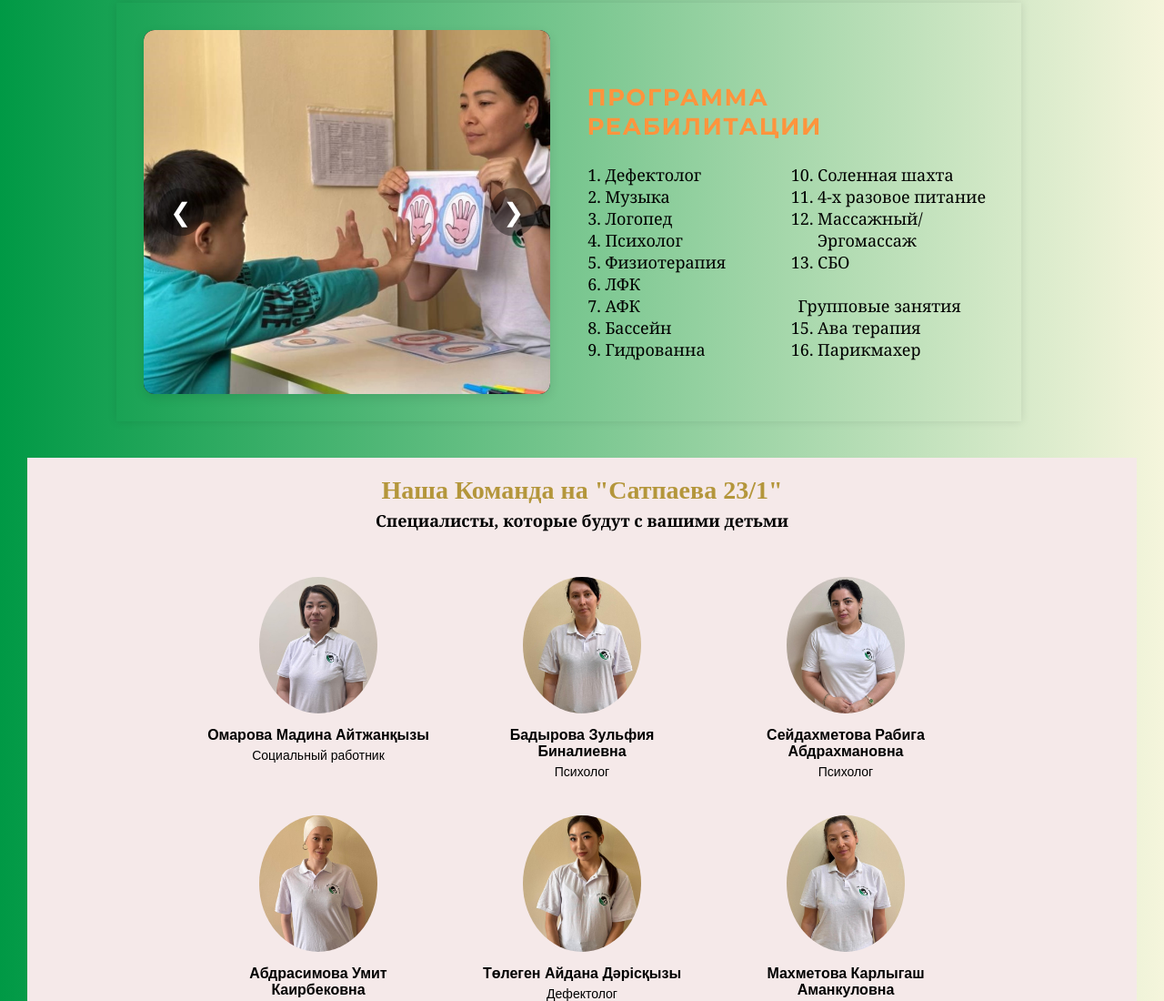
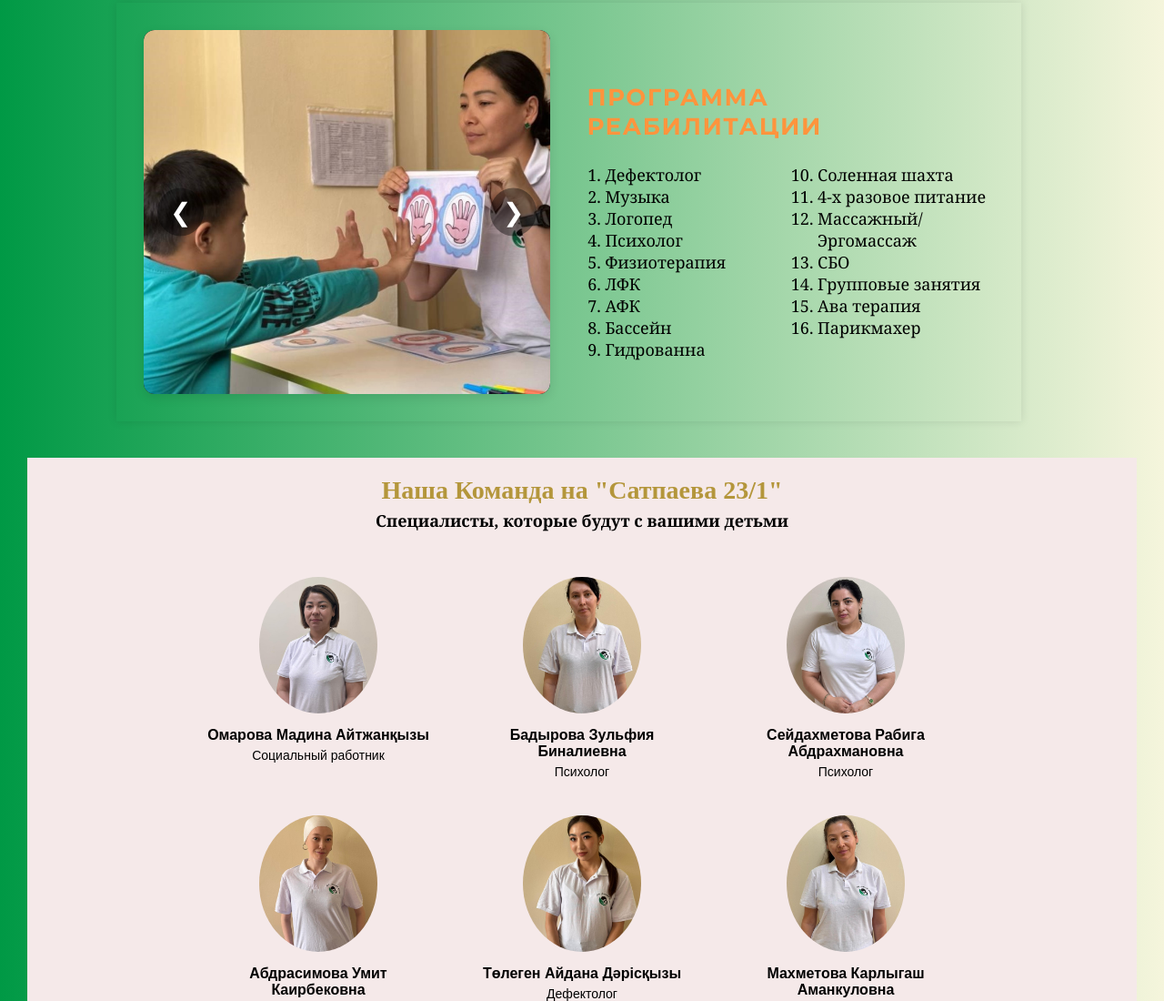
Before and after one commit to Ereksheanalar/Erekshe, a plain HTML site: page index.html in a window 1280 px wide. Shown: the part 1885-2985 px from the top of the page at 91% size. Drawn offline with Linux system fonts and the light colour scheme.

Commit message:
Update index.html

```diff
--- a/index.html
+++ b/index.html
@@ -1089,9 +1089,8 @@ h1.title {
   <li>4-х разовое питание</li>
   <li>Массажный/Эргомассаж</li>
   <li>СБО</li>
-<br>
-  <!-- Без нумерации: -->
-  <li class="no-number">Групповые занятия</li>
+
+  <li>Групповые занятия</li>
 
   <li>Ава терапия</li>
   <li>Парикмахер</li>
```
